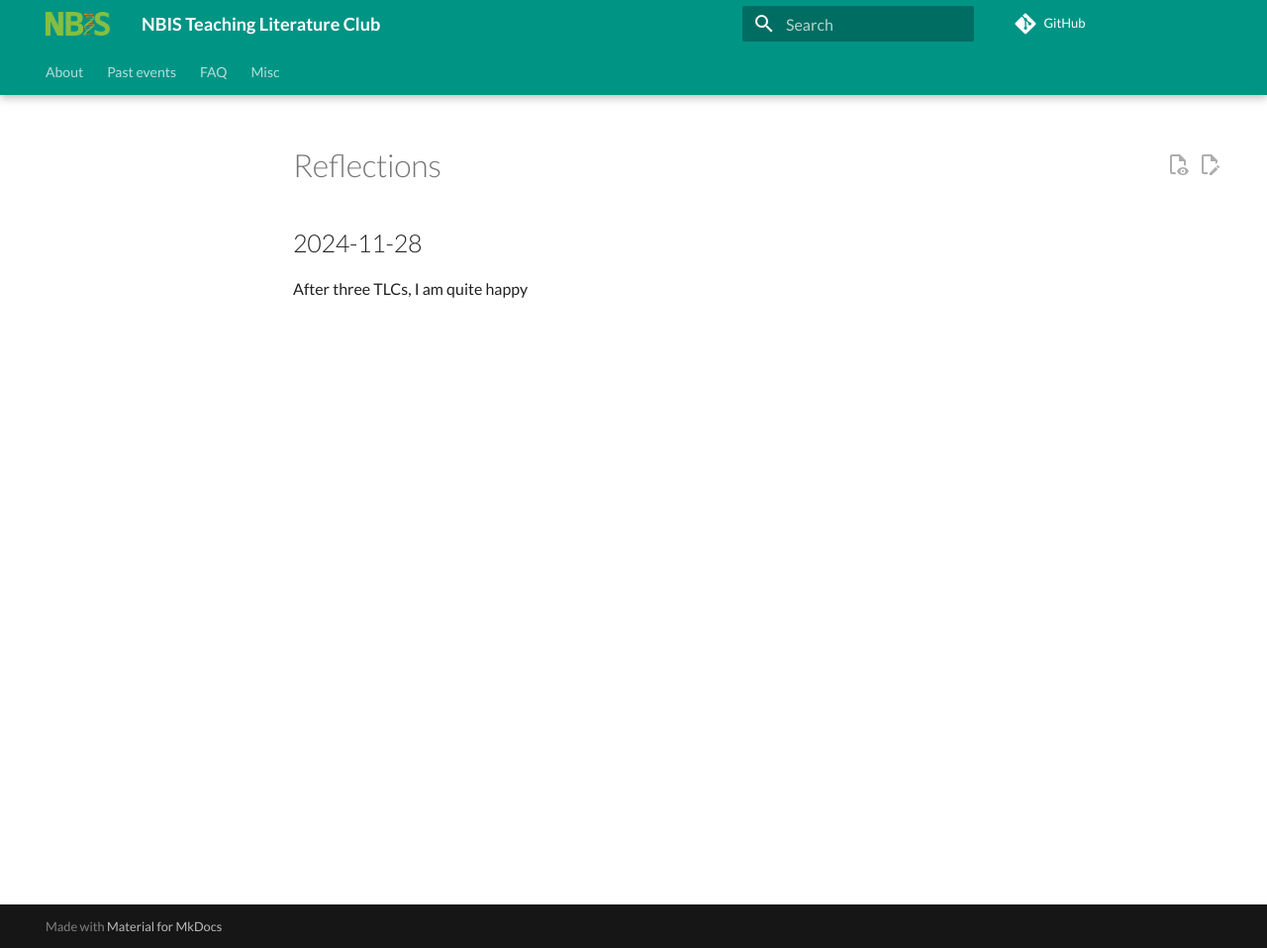
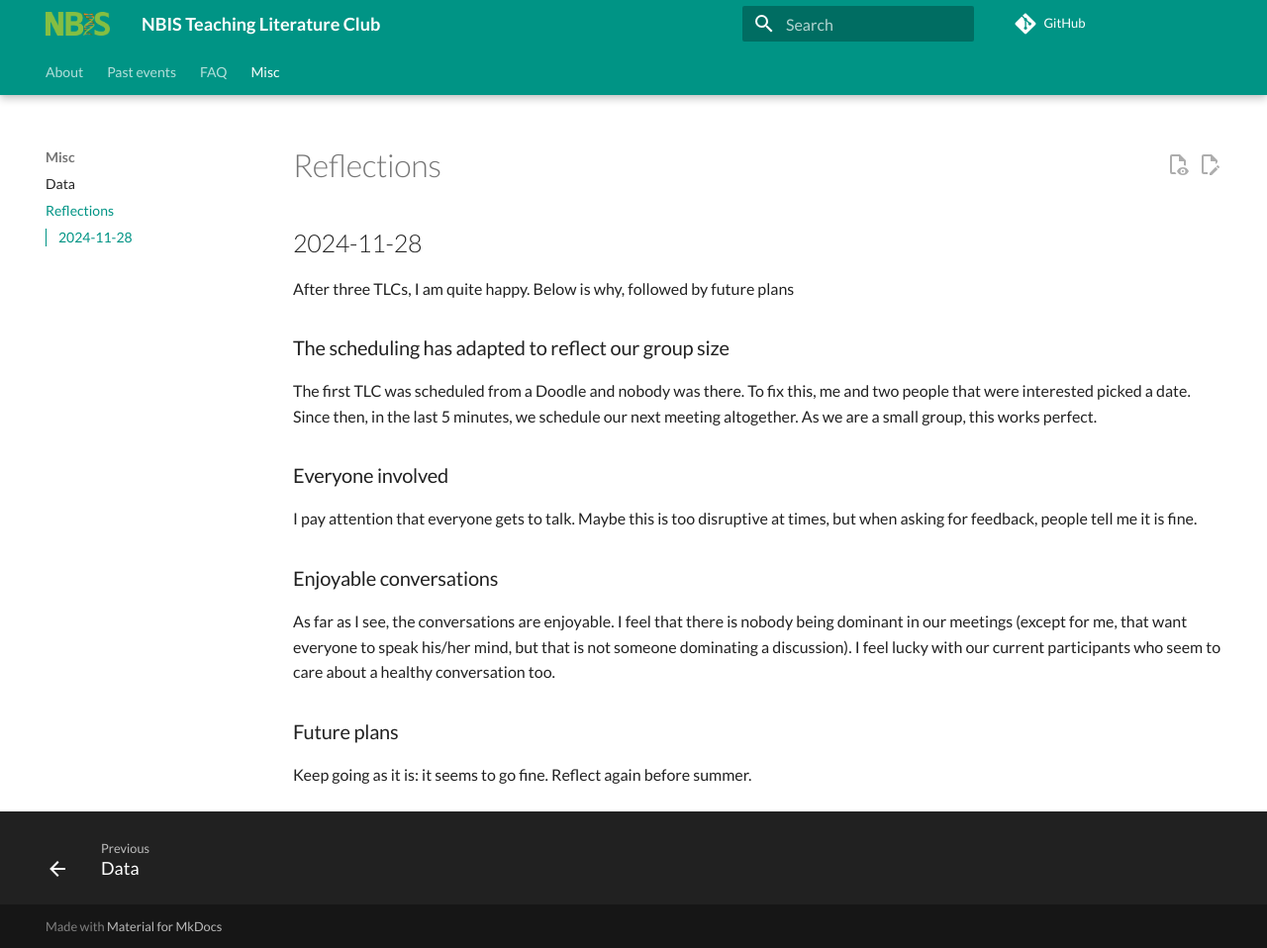
Before and after one commit to NBISweden/teaching_literature_club, an MkDocs documentation site: the page built from docs/reflections.md, in a window 1280 px wide and 958 px high. Shown: the whole window at 99% size. Built offline with MkDocs 1.6.1 and Material for MkDocs 9.7.7, drawn with Linux system fonts in a browser that asks for light colours; comment, search, counter and statistics services are not loaded.

Commit message:
Add reflections

```diff
--- a/docs/reflections.md
+++ b/docs/reflections.md
@@ -2,4 +2,35 @@
 
 ## 2024-11-28
 
-After three TLCs, I am quite happy
+After three TLCs, I am quite happy.
+Below is why, followed by future plans
+
+### The scheduling has adapted to reflect our group size
+
+The first TLC was scheduled from a Doodle
+and nobody was there.
+To fix this, me and two people that were interested
+picked a date.
+Since then, in the last 5 minutes, we schedule our next meeting
+altogether. As we are a small group, this works perfect.
+
+### Everyone involved
+
+I pay attention that everyone gets to talk.
+Maybe this is too disruptive at times,
+but when asking for feedback, people
+tell me it is fine.
+
+### Enjoyable conversations
+
+As far as I see, the conversations are enjoyable.
+I feel that there is nobody being dominant in our
+meetings (except for me, that want everyone to speak his/her
+mind, but that is not someone dominating a discussion).
+I feel lucky with our current participants who
+seem to care about a healthy conversation too.
+
+### Future plans
+
+Keep going as it is: it seems to go fine.
+Reflect again before summer.
--- a/mkdocs.yml
+++ b/mkdocs.yml
@@ -10,7 +10,8 @@ nav:
   - FAQ:
     - Frequently asked questions: faq.md
   - Misc:
-    - Data: data/README.md
+    - Data: data.md
+    - Reflections: reflections.md
 
 theme:
   name: material
```
